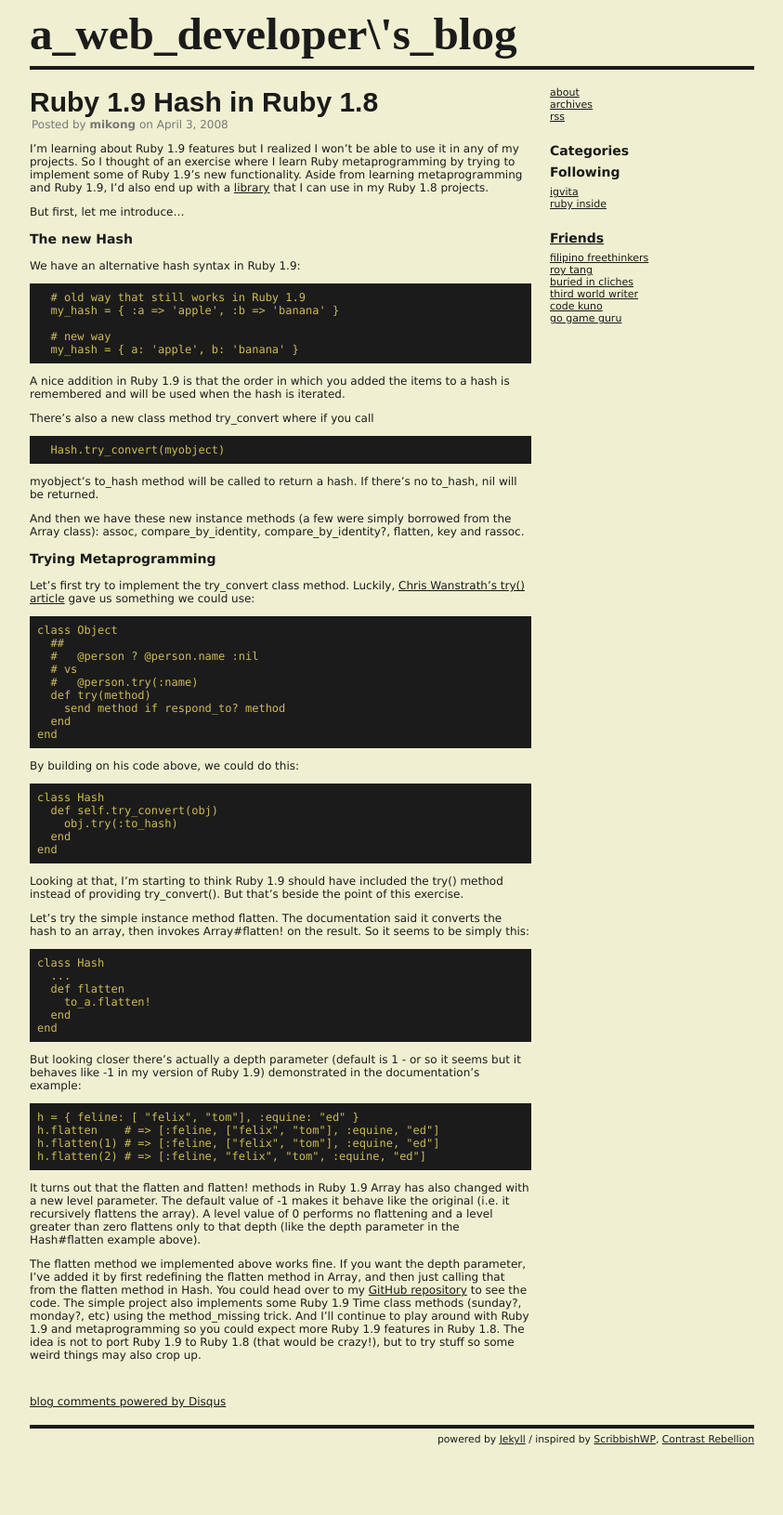
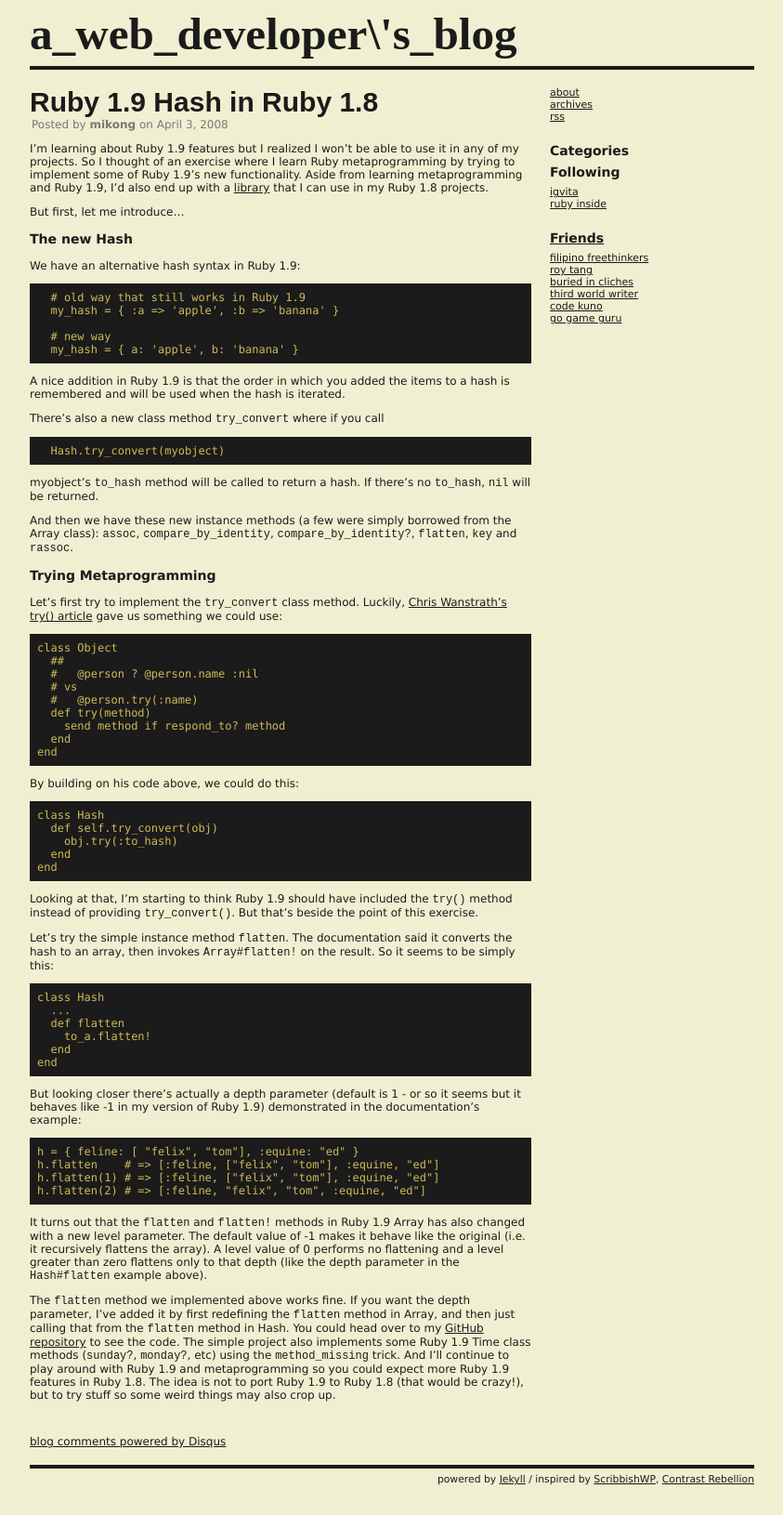
Before and after one commit to mikong/dev.michaelgalero.com, a Jekyll site: the page built from _posts/2008-04-03-ruby-19-hash-in-ruby-18.markdown, in a window 1280 px wide. Shown: the whole page at 93% size, without its empty margins (218-1061 px from the left). Built offline with Jekyll 4.4.1, drawn with Linux system fonts in a browser that asks for light colours; some web fonts are replaced; Markdown is read by kramdown in place of the engine named in the settings; comment, search, counter and statistics services are not loaded; before the commit the page ends 1587 px from its top, so only the background shows below that.

```diff
--- a/_posts/2008-04-03-ruby-19-hash-in-ruby-18.markdown
+++ b/_posts/2008-04-03-ruby-19-hash-in-ruby-18.markdown
@@ -35,19 +35,19 @@ We have an alternative hash syntax in Ruby 1.9:
 
 A nice addition in Ruby 1.9 is that the order in which you added the items to a hash is remembered and will be used when the hash is iterated.
 
-There's also a new class method try_convert where if you call
+There's also a new class method `try_convert` where if you call
 
 <pre>
   Hash.try_convert(myobject)
 </pre>
 
-myobject's to_hash method will be called to return a hash. If there's no to_hash, nil will be returned.
+myobject's `to_hash` method will be called to return a hash. If there's no `to_hash`, `nil` will be returned.
 
-And then we have these new instance methods (a few were simply borrowed from the Array class): assoc, compare_by_identity, compare_by_identity?, flatten, key and rassoc.
+And then we have these new instance methods (a few were simply borrowed from the Array class): `assoc`, `compare_by_identity`, `compare_by_identity?`, `flatten`, `key` and `rassoc`.
 
 ### Trying Metaprogramming
 
-Let's first try to implement the try_convert class method. Luckily, [Chris Wanstrath's try() article](http://ozmm.org/posts/try.html) gave us something we could use:
+Let's first try to implement the `try_convert` class method. Luckily, [Chris Wanstrath's try() article](http://ozmm.org/posts/try.html) gave us something we could use:
 
 <pre>
 class Object
@@ -71,9 +71,9 @@ class Hash
 end
 </pre>
 
-Looking at that, I'm starting to think Ruby 1.9 should have included the try() method instead of providing try_convert(). But that's beside the point of this exercise.
+Looking at that, I'm starting to think Ruby 1.9 should have included the `try()` method instead of providing `try_convert()`. But that's beside the point of this exercise.
 
-Let's try the simple instance method flatten. The documentation said it converts the hash to an array, then invokes Array#flatten! on the result. So it seems to be simply this:
+Let's try the simple instance method `flatten`. The documentation said it converts the hash to an array, then invokes `Array#flatten!` on the result. So it seems to be simply this:
 
 <pre>
 class Hash
@@ -93,6 +93,6 @@ h.flatten(1) # =&gt; [:feline, ["felix", "tom"], :equine, "ed"]
 h.flatten(2) # =&gt; [:feline, "felix", "tom", :equine, "ed"]
 </pre>
 
-It turns out that the flatten and flatten! methods in Ruby 1.9 Array has also changed with a new level parameter. The default value of -1 makes it behave like the original (i.e. it recursively flattens the array). A level value of 0 performs no flattening and a level greater than zero flattens only to that depth (like the depth parameter in the Hash#flatten example above).
+It turns out that the `flatten` and `flatten!` methods in Ruby 1.9 Array has also changed with a new level parameter. The default value of -1 makes it behave like the original (i.e. it recursively flattens the array). A level value of 0 performs no flattening and a level greater than zero flattens only to that depth (like the depth parameter in the `Hash#flatten` example above).
 
-The flatten method we implemented above works fine. If you want the depth parameter, I've added it by first redefining the flatten method in Array, and then just calling that from the flatten method in Hash. You could head over to my [GitHub repository](http://github.com/mikong/point2) to see the code. The simple project also implements some Ruby 1.9 Time class methods (sunday?, monday?, etc) using the method_missing trick. And I'll continue to play around with Ruby 1.9 and metaprogramming so you could expect more Ruby 1.9 features in Ruby 1.8. The idea is not to port Ruby 1.9 to Ruby 1.8 (that would be crazy!), but to try stuff so some weird things may also crop up.
+The `flatten` method we implemented above works fine. If you want the depth parameter, I've added it by first redefining the `flatten` method in Array, and then just calling that from the `flatten` method in Hash. You could head over to my [GitHub repository](http://github.com/mikong/point2) to see the code. The simple project also implements some Ruby 1.9 Time class methods (`sunday?`, `monday?`, etc) using the `method_missing` trick. And I'll continue to play around with Ruby 1.9 and metaprogramming so you could expect more Ruby 1.9 features in Ruby 1.8. The idea is not to port Ruby 1.9 to Ruby 1.8 (that would be crazy!), but to try stuff so some weird things may also crop up.
```
